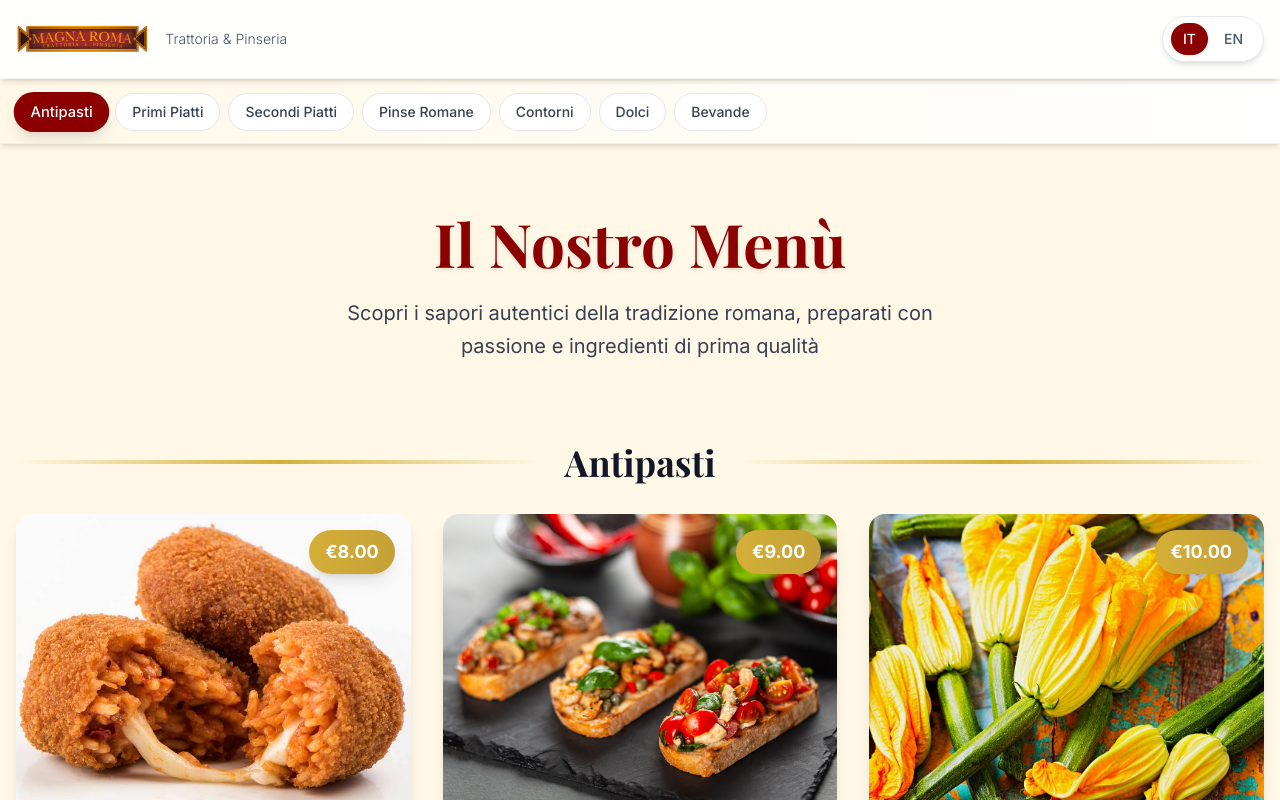
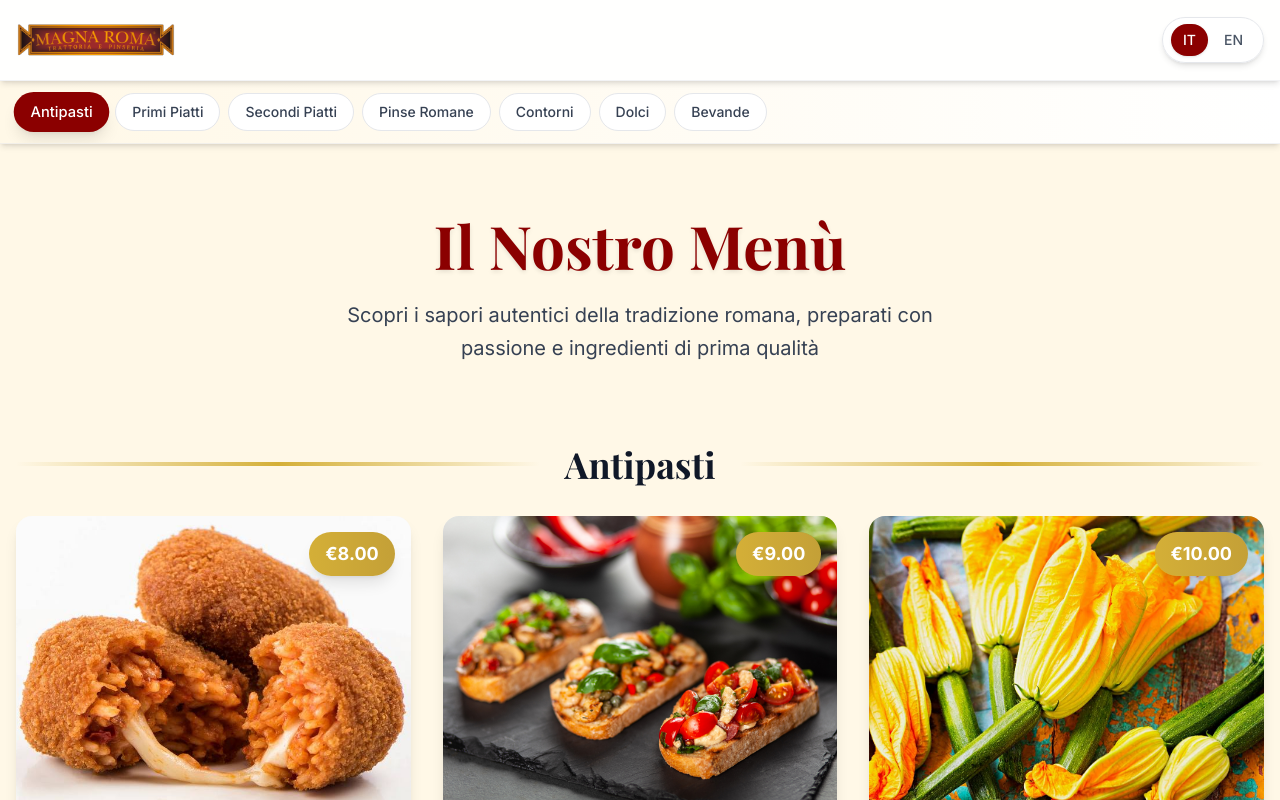
Before and after one commit to gofooditalia/magnaroma-table-menu, a Next.js app: page / in a window 1280 px wide. Shown: the top 800 px of the page. Built offline with nearby package versions, Linux system fonts and the light colour scheme; a web font is replaced by a local one.

Commit message:
style: remove redundant text next to logo
- Removed 'Trattoria & Pinseria' text from Header
- Logo image already contains this information
- Increased logo size for better visibility
- Cleaner, more professional header design

```diff
--- a/src/components/Header.tsx
+++ b/src/components/Header.tsx
@@ -11,19 +11,14 @@ export default function Header() {
     <header className="sticky top-0 z-50 bg-white/95 backdrop-blur-md shadow-md border-b border-gray-200/50">
       <div className="container mx-auto px-4 py-3 md:py-4">
         <div className="flex items-center justify-between">
-          <div className="flex items-center gap-2">
-            <Image
-              src="/magnaroma.svg"
-              alt="Magna Roma Logo"
-              width={120}
-              height={40}
-              className="h-8 md:h-10 w-auto"
-              priority
-            />
-            <p className="text-xs md:text-sm text-gray-600 font-light ml-2">
-              {language === 'it' ? 'Trattoria & Pinseria' : 'Traditional Roman Cuisine'}
-            </p>
-          </div>
+          <Image
+            src="/magnaroma.svg"
+            alt="Magna Roma Trattoria & Pinseria"
+            width={140}
+            height={50}
+            className="h-10 md:h-12 w-auto"
+            priority
+          />
           <LanguageSwitcher />
         </div>
       </div>
```
